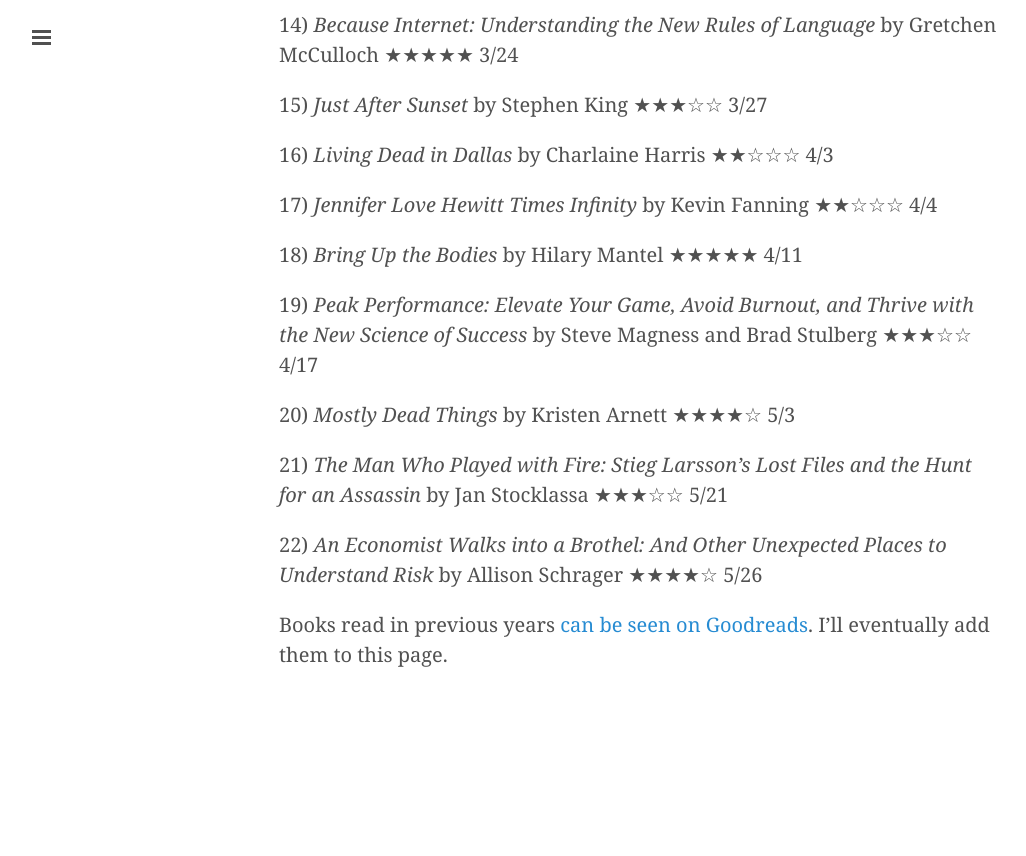
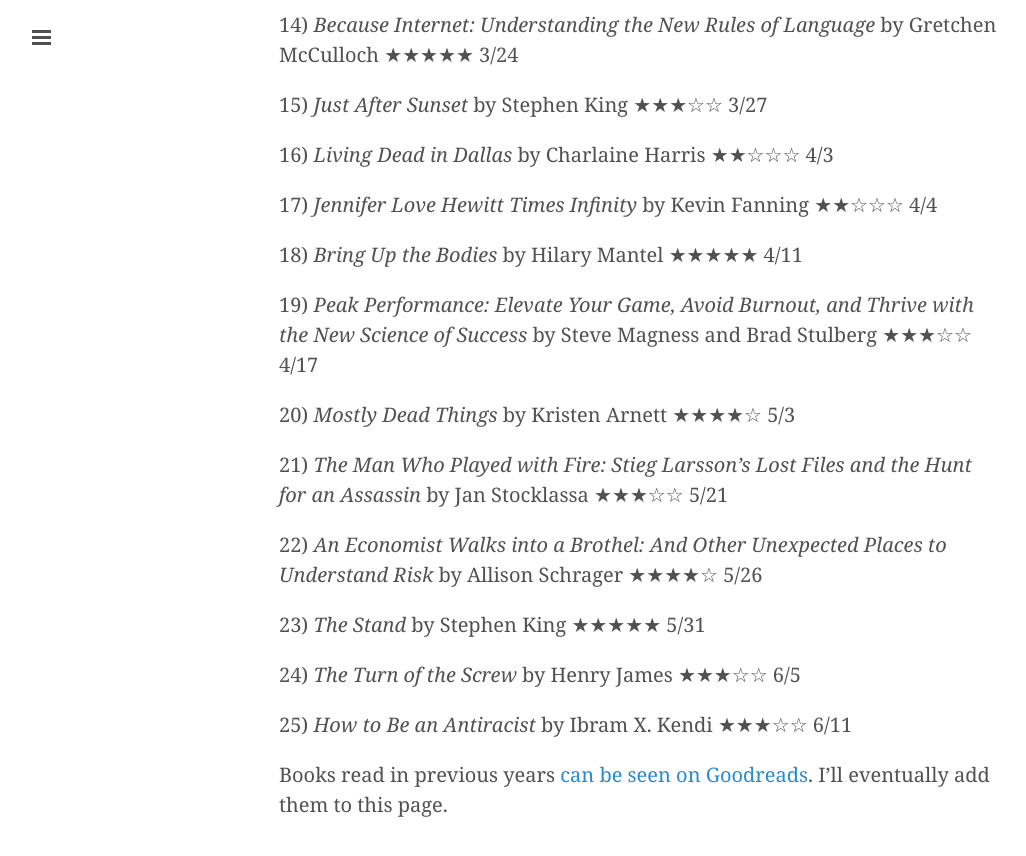
Before and after one commit to davidixon/davidixon.github.io, a Jekyll site: the page built from books.md, in a window 1280 px wide and 900 px high, scrolled down 1064 px. Shown: the top 856 px of the window, without its empty margins (1-1027 px from the left). Built offline with Jekyll 4.4.1, drawn with Linux system fonts in a browser that asks for light colours; before the commit the page ends 1814 px from its top, so only the background shows below that; some of the changed text lies outside the part shown.

Commit message:
updated booklog

```diff
--- a/books.md
+++ b/books.md
@@ -6,7 +6,7 @@
 
 ### 2020
 
-Books read: 22
+Books read: 25
 
 1) *Washington: A Life* by Ron Chernow ★★★☆☆ 1/1
 
@@ -52,4 +52,10 @@
 
 22) *An Economist Walks into a Brothel: And Other Unexpected Places to Understand Risk* by Allison Schrager ★★★★☆ 5/26
 
+23) *The Stand* by Stephen King ★★★★★ 5/31
+
+24) *The Turn of the Screw* by Henry James ★★★☆☆ 6/5
+
+25) *How to Be an Antiracist* by Ibram X. Kendi ★★★☆☆ 6/11
+
 Books read in previous years [can be seen on Goodreads](https://www.goodreads.com/review/list/2753148?shelf=read). I'll eventually add them to this page.
```
